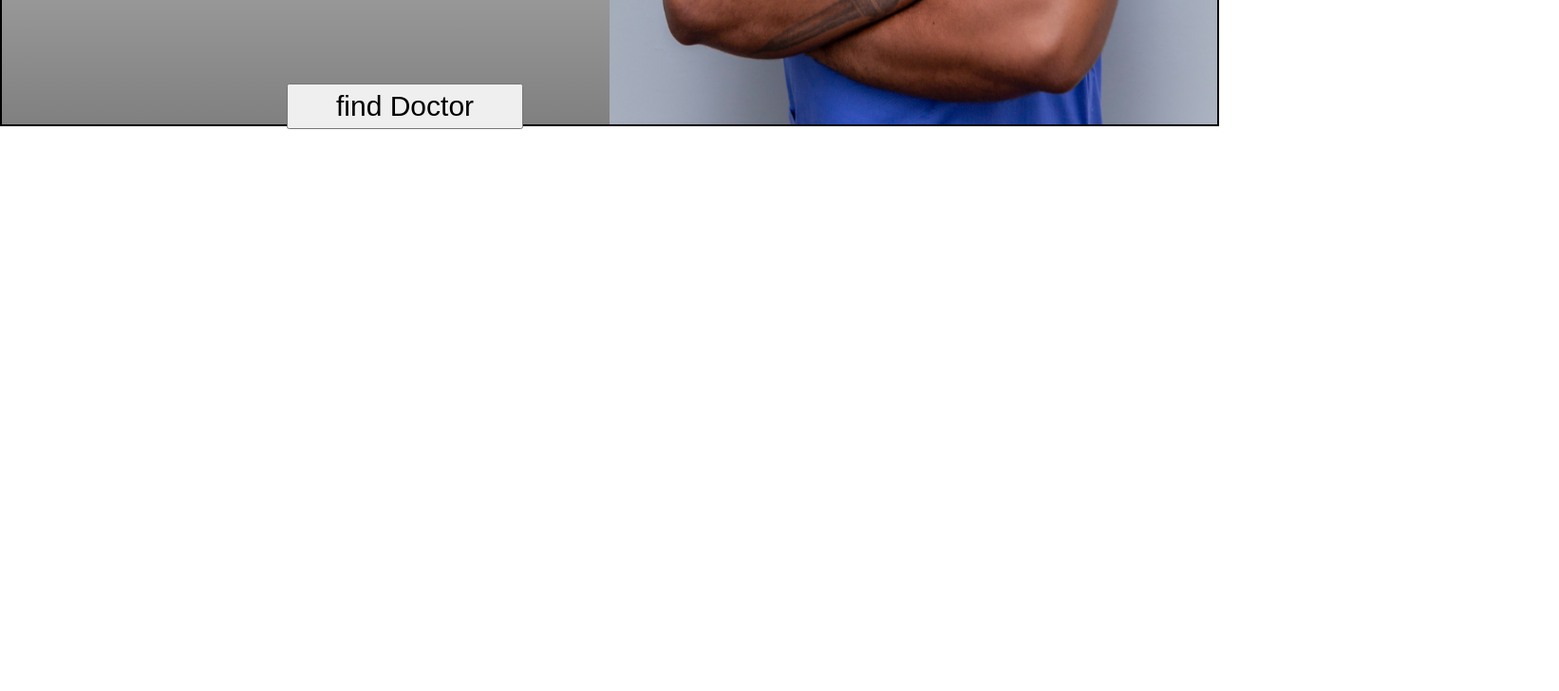
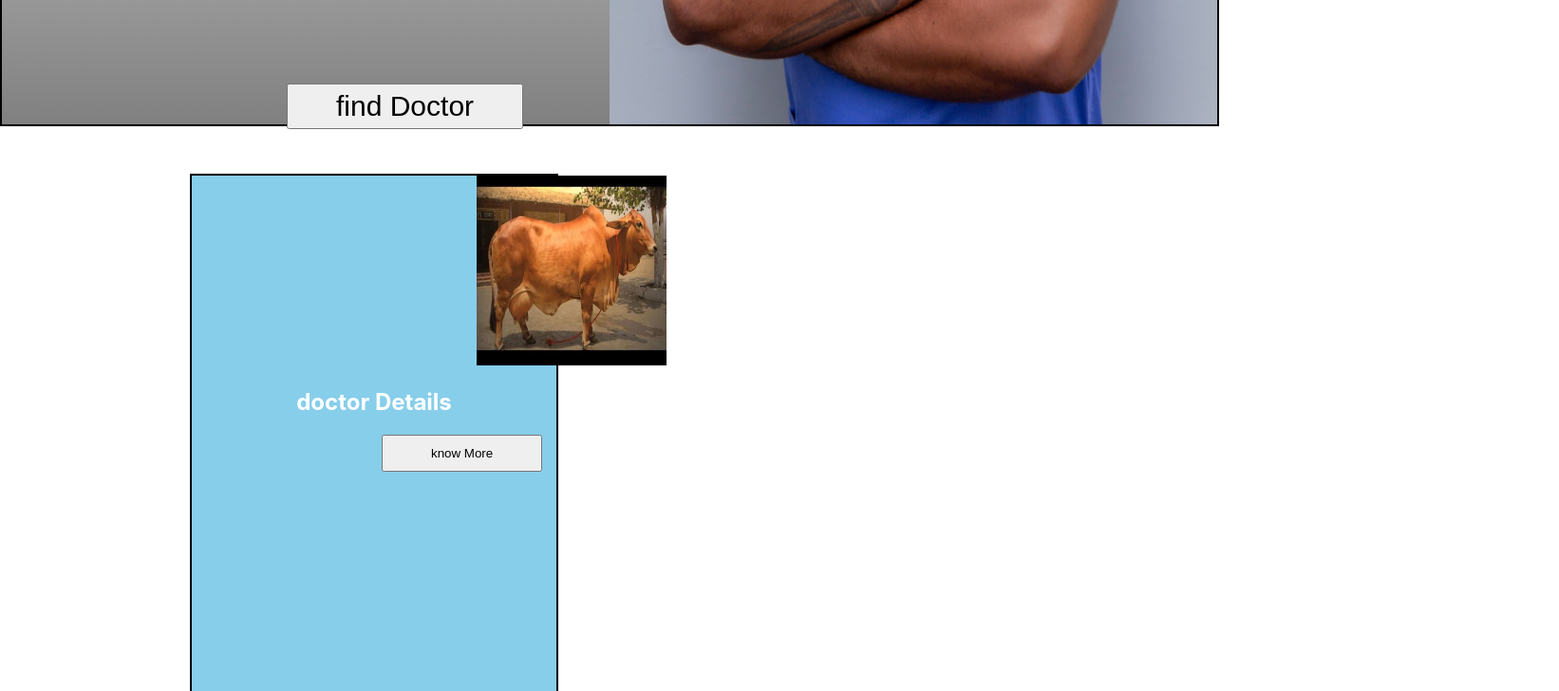
Before and after one commit to kDurga-123/capstone_project-SaveCows, a React (Create React App) app in the folder client-side/: page / in a window 1280 px wide. Shown: the part 840-1568 px from the top of the page at 95% size, 1642 px wide, since content can reach past the window. Before the commit the page ends 976 px from the top, so only its background shows below. Built offline with nearby package versions, Linux system fonts and the light colour scheme.

Commit message:
completed

```diff
--- a/client-side/src/App.js
+++ b/client-side/src/App.js
@@ -4,9 +4,9 @@ import './App.css';
 //  import Signup from './Components/signup.js';
 // import LoginPage from './Components/signup.jsx';
 //   import CowCare from './Components/cow care.js';
-  // import Homepage from './Components/homepage.jsx';
+//  import Homepage from './Components/homepage.jsx';
 //  import Effects from './Components/effects.jsx';
-   import DoctorDetails from './Components/doctordetails.js';
+  import DoctorDetails from './Components/doctordetails.js';
 function App() {
     //const[isOpen,setIsOpen]=useState(false);
 
--- a/client-side/src/Components/doctordetails.css
+++ b/client-side/src/Components/doctordetails.css
@@ -15,7 +15,7 @@
 .careCow{
     margin-left: 50px;
     color: white;
-}
+}find
 .MediSymCare{
     margin-left: 50px;
     color: white;
@@ -64,3 +64,29 @@ h1{
     font-size: 30px;
     margin-top: 30px;
 }
+.doctor{
+    display: flex;
+}
+.firstBlock{
+    height: 600px;
+    width: 30%;
+    border: 2px solid black;
+    margin-left: 200px;
+    background-color: skyblue;
+    margin-top: 50px;
+
+}
+.image{
+    height: 200px;
+    width: 200px;
+    margin-left: 300px;
+
+}
+h2{
+    color: white;
+    text-align: center;
+}
+.button{
+    padding: 10px 50px;
+    margin-left: 200px;
+}
--- a/client-side/src/Components/doctordetails.js
+++ b/client-side/src/Components/doctordetails.js
@@ -22,6 +22,16 @@ function DoctorDetails(){
                   <div id='second'>
                          <img src='/resources/veternaryDoctor.jpg' alt='no image' className='veternaryDoctor'/>
                   </div>
+
+            </div>
+            <div>
+                <div className='doctor'>
+                    <div className='firstBlock'>
+                        <img src={'/resources/cow.jpg'} alt="no image" className='image'/>
+                        <h2>doctor Details</h2>
+                        <button className='button'>know More</button>
+                    </div>
+                </div>
             </div>
 
         </div>
```
